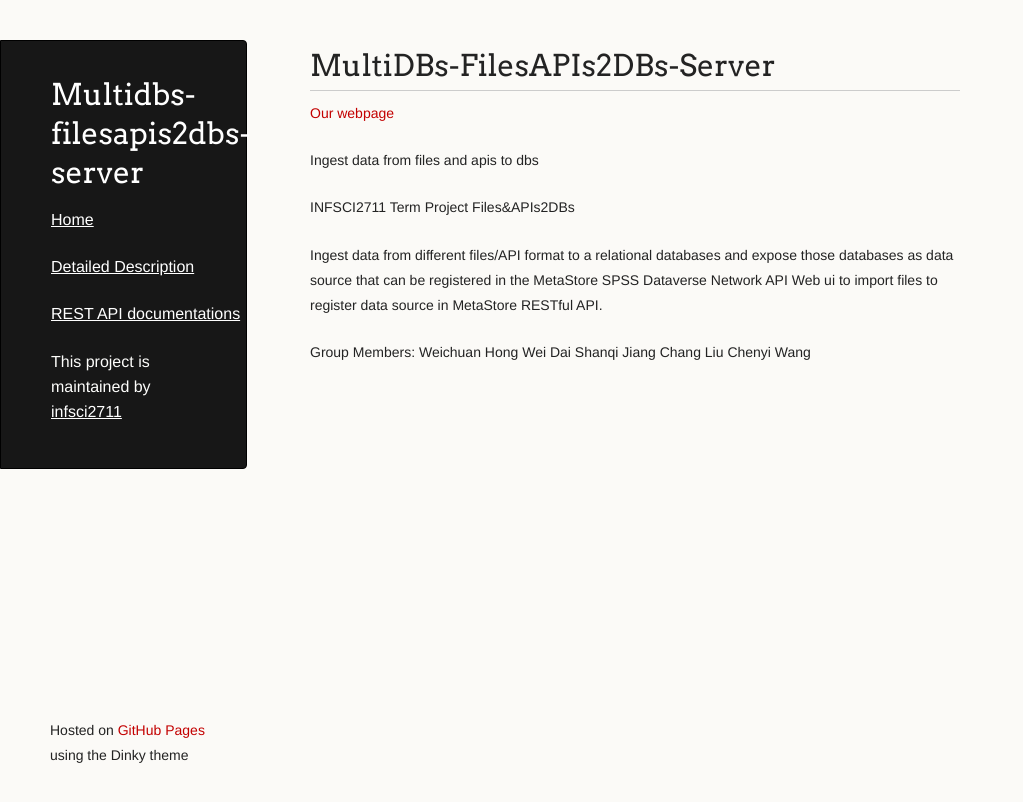
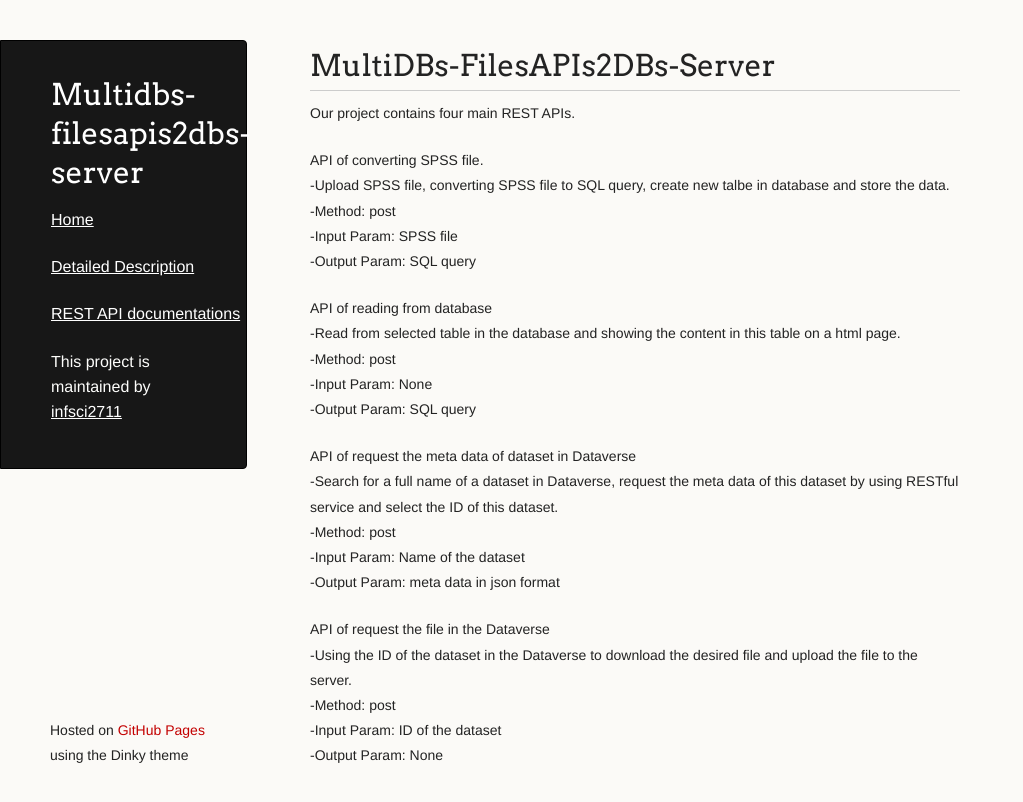
Before and after one commit to infsci2711/MultiDBs-FilesAPIs2DBs-Server, a plain HTML site: page api.html in a window 1280 px wide. Shown: the whole page, without its empty margins (0-1023 px from the left). Drawn offline with Linux system fonts and the light colour scheme.

Commit message:
gh-pages

```diff
--- a/api.html
+++ b/api.html
@@ -28,24 +28,37 @@
         <h1>
 <a id="multidbs-filesapis2dbs-server" class="anchor" href="#multidbs-filesapis2dbs-server" aria-hidden="true"><span class="octicon octicon-link"></span></a>MultiDBs-FilesAPIs2DBs-Server</h1>
 
-<p><a href="http://52.0.188.59/">Our webpage</a></p>
+<p>Our project contains four main REST APIs.</p>
 
-<p>Ingest data from files and apis to dbs</p>
-
-<p>INFSCI2711 Term Project
-Files&amp;APIs2DBs</p>
+<p>API of converting SPSS file. <br>
+  -Upload SPSS file, converting SPSS file to SQL query, create new talbe in database and store the data. <br>
+  -Method: post<br>
+  -Input Param: SPSS file<br>
+  -Output Param: SQL query<p>
 
 
-
-<p>Ingest data from different files/API format to a relational databases and expose those databases as data source that can be registered in the MetaStore SPSS Dataverse Network API Web ui  to import files to register data source in MetaStore RESTful API.</p>
+  <p>API of reading from database<br>
+    -Read from selected table in the database and showing the content in this table on a html page.<br>
+    -Method: post<br>
+    -Input Param: None<br>
+    -Output Param: SQL query</p>
 
 
-<p>Group Members:
-Weichuan Hong
-Wei Dai
-Shanqi Jiang
-Chang Liu
-Chenyi Wang</p>
+    <p>API of request the meta data of dataset in Dataverse<br>
+    -Search for a full name of a dataset in Dataverse, request the meta data of this dataset by using RESTful service and select the ID of this dataset.<br>
+    -Method: post<br>
+    -Input Param: Name of the dataset<br>
+    -Output Param: meta data in json format
+    </p>
+
+
+    <p>API of request the file in the Dataverse<br>
+    -Using the ID of the dataset in the Dataverse to download the desired file and upload the file to the server.<br>
+    -Method: post<br>
+    -Input Param: ID of the dataset<br>
+    -Output Param: None</p>
+
+
 
       </section>
       <footer>
```
Also changed, not shown: description.html (+9 -11 lines), index.html (+3 -3 lines).
